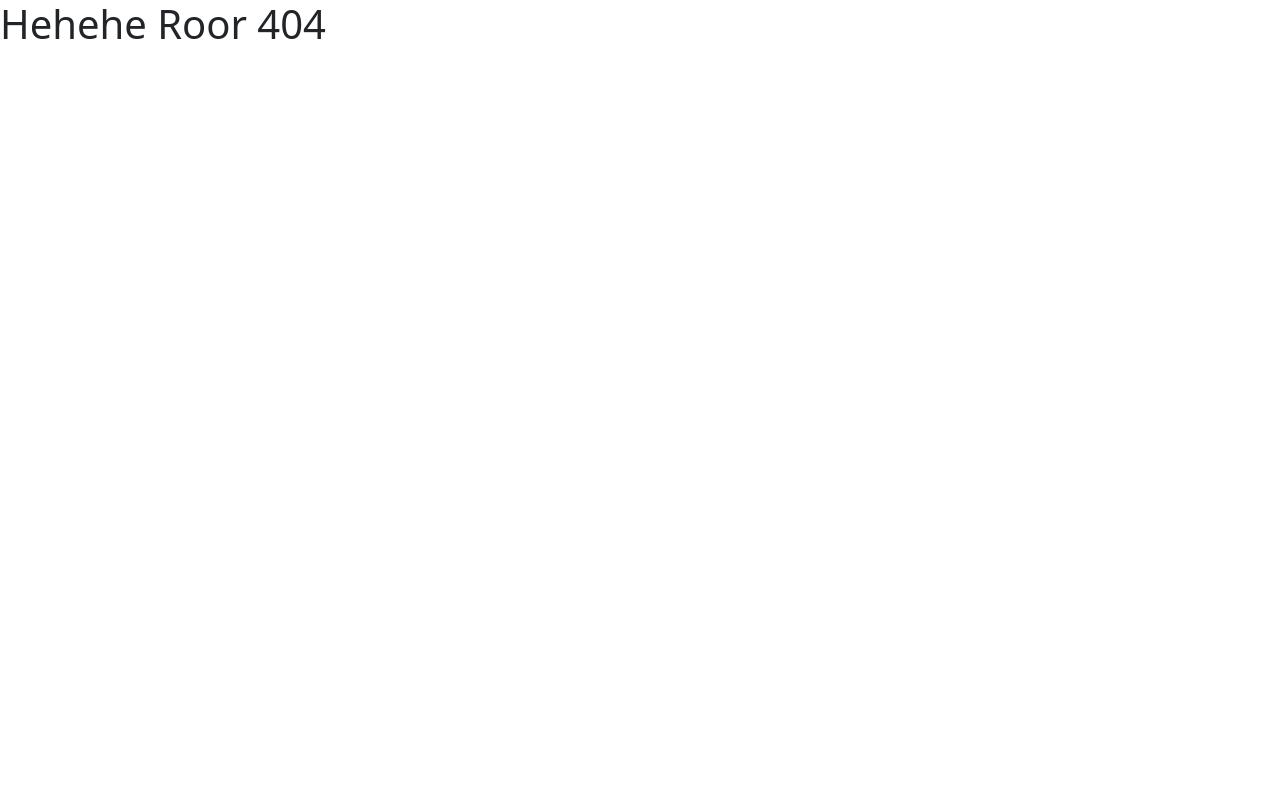
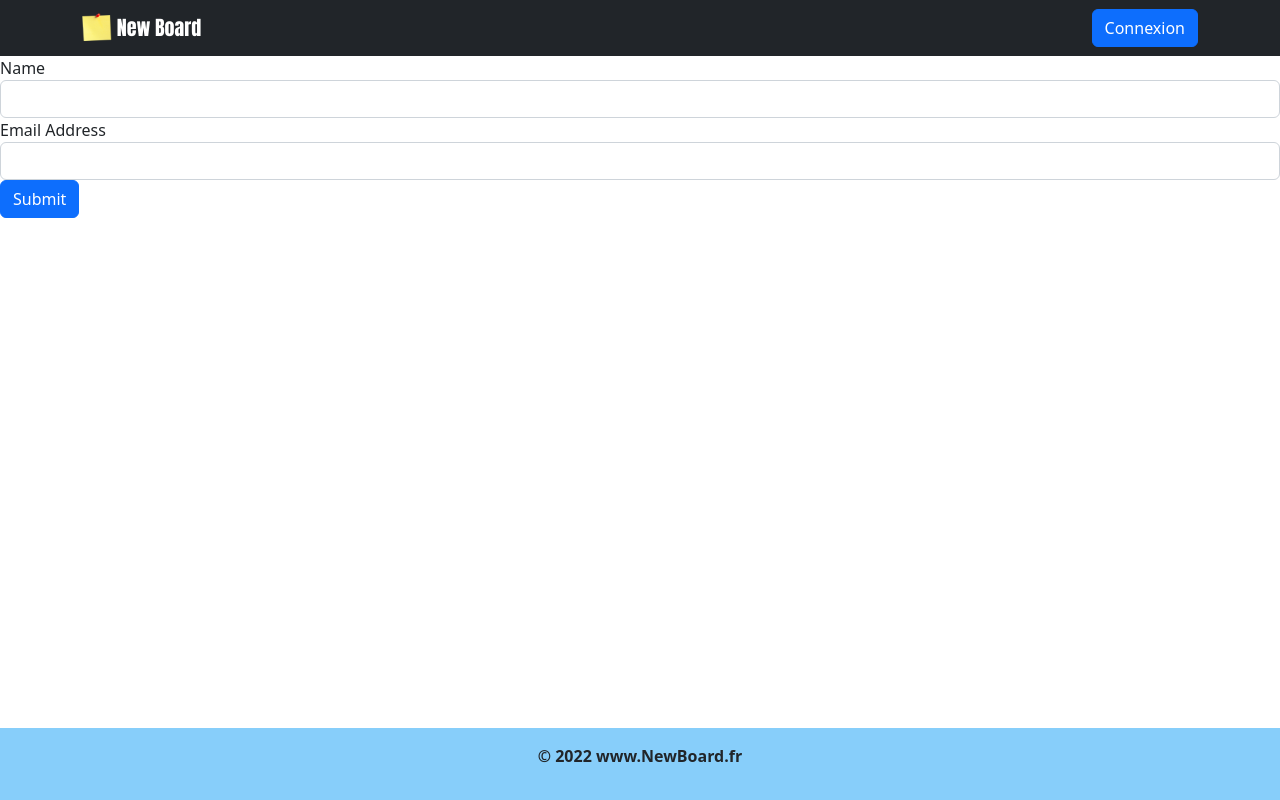
Before and after one commit to emerickCHALET/NewBoard, a React (Create React App) app in the folder newboard/: page /signin in a window 1280 px wide. Before the commit this address had no page. Built offline with nearby package versions, Linux system fonts and the light colour scheme.

Commit message:
Add Form + validation

```diff
--- a/newboard/package.json
+++ b/newboard/package.json
@@ -12,6 +12,7 @@
     "@types/react-dom": "^18.0.8",
     "bootstrap": "^5.2.2",
     "cdbreact": "^1.5.3",
+    "formik": "^2.2.9",
     "mdb-react-ui-kit": "^5.0.0",
     "react": "^18.2.0",
     "react-bootstrap": "^2.6.0",
@@ -20,7 +21,8 @@
     "react-router-dom": "^6.4.3",
     "react-scripts": "5.0.1",
     "typescript": "^4.8.4",
-    "web-vitals": "^3.0.4"
+    "web-vitals": "^3.0.4",
+    "yup": "^0.32.11"
   },
   "scripts": {
     "start": "react-scripts start",
--- a/newboard/src/App.tsx
+++ b/newboard/src/App.tsx
@@ -5,6 +5,7 @@ import Home from "./components/Home";
 import {BrowserRouter,Routes, Route} from "react-router-dom";
 import HomePage from "./pages/Home";
 import ErrorPage from "./pages/Error";
+import SignInPage from "./pages/SignIn";
 
 const MainPage = () => {
   return (
@@ -24,6 +25,8 @@ export default function App(){
             <Route path="/" element={<MainPage/>}/>
             <Route path="home" element={<HomePage/>}/>
             <Route path="*" element={<ErrorPage/>}/>
+            <Route path="signin" element={<SignInPage/>}/>
+
         </Routes>
         </BrowserRouter>
     );
--- a/newboard/src/components/Home.tsx
+++ b/newboard/src/components/Home.tsx
@@ -1,7 +1,10 @@
 import React from 'react';
 import {Button} from "react-bootstrap";
+import {useNavigate} from "react-router-dom";
 
 const Home = () => {
+    const navigate = useNavigate();
+
     return (
                 <div className="container-home">
                     <div className="inner">
@@ -18,7 +21,7 @@ const Home = () => {
                         <p className="font-home-p font-weight-bold">
                             T’as ton idée ? T’as ton New Board !
                         </p>
-                        <Button>
+                        <Button onClick={() => navigate("/signin")}>
                             Rejoignez nous !
                         </Button>
                     </div>
--- /dev/null
+++ b/newboard/src/pages/SignIn.tsx
@@ -0,0 +1,68 @@
+import React from 'react';
+import {
+    Formik,
+    Form,
+    ErrorMessage,
+    Field,
+} from 'formik';
+import Footer from "../components/Footer";
+import * as Yup from 'yup';
+import NavbarHome from "../components/NavbarHome";
+
+const SignInPage = () => {
+
+    const validationSchema = Yup.object().shape({
+        name: Yup.string()
+            .min(2, "trop petit")
+            .max(25, "trop long!")
+            .required("Ce champ est obligatoire"),
+        email: Yup.string()
+            .email("email invalide")
+            .required("l'email est obligatoire")
+    });
+    const initialValues = {
+        name: "",
+        email: "",
+    };
+    const handleSubmit = (values: { name: string; email: string; }) => {
+            alert(JSON.stringify(values, null, 2));
+            console.log(values)
+    };
+
+    return(
+        <div>
+            <NavbarHome />
+            <Formik
+                initialValues={initialValues}
+                validationSchema={validationSchema}
+                onSubmit={(values) => handleSubmit(values)}
+            >
+            <Form>
+                <div className="form-group">
+                    <label htmlFor="name">Name</label>
+                    <Field name="name" className="form-control" type="text" />
+                    <ErrorMessage
+                        name="name"
+                        component="small"
+                        className="text-danger"
+                    />
+                </div>
+                <div className="form-group">
+                    <label htmlFor="email">Email Address</label>
+                    <Field name="email" className="form-control" type="email" />
+                    <ErrorMessage
+                        name="email"
+                        component="small"
+                        className="text-danger"
+                    />
+                </div>
+                <div className="form-group">
+                    <button type="submit" className="btn btn-primary"> Submit </button>
+                </div>
+            </Form>
+        </Formik>
+            <Footer/>
+        </div>
+    )};
+
+export default SignInPage;
```
Also changed, not shown: 1 other file (tests, documents, lock files or other folders).
